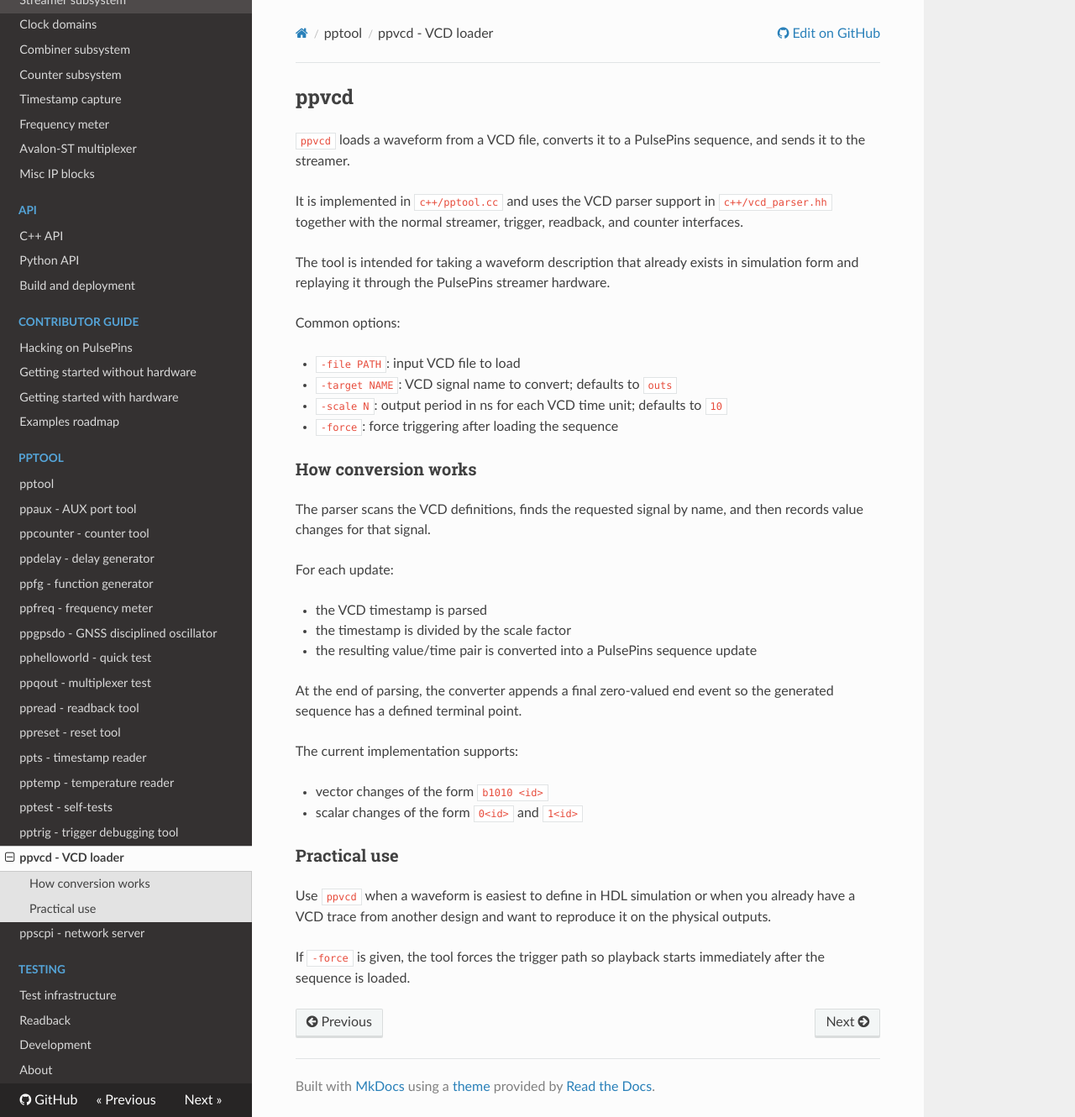
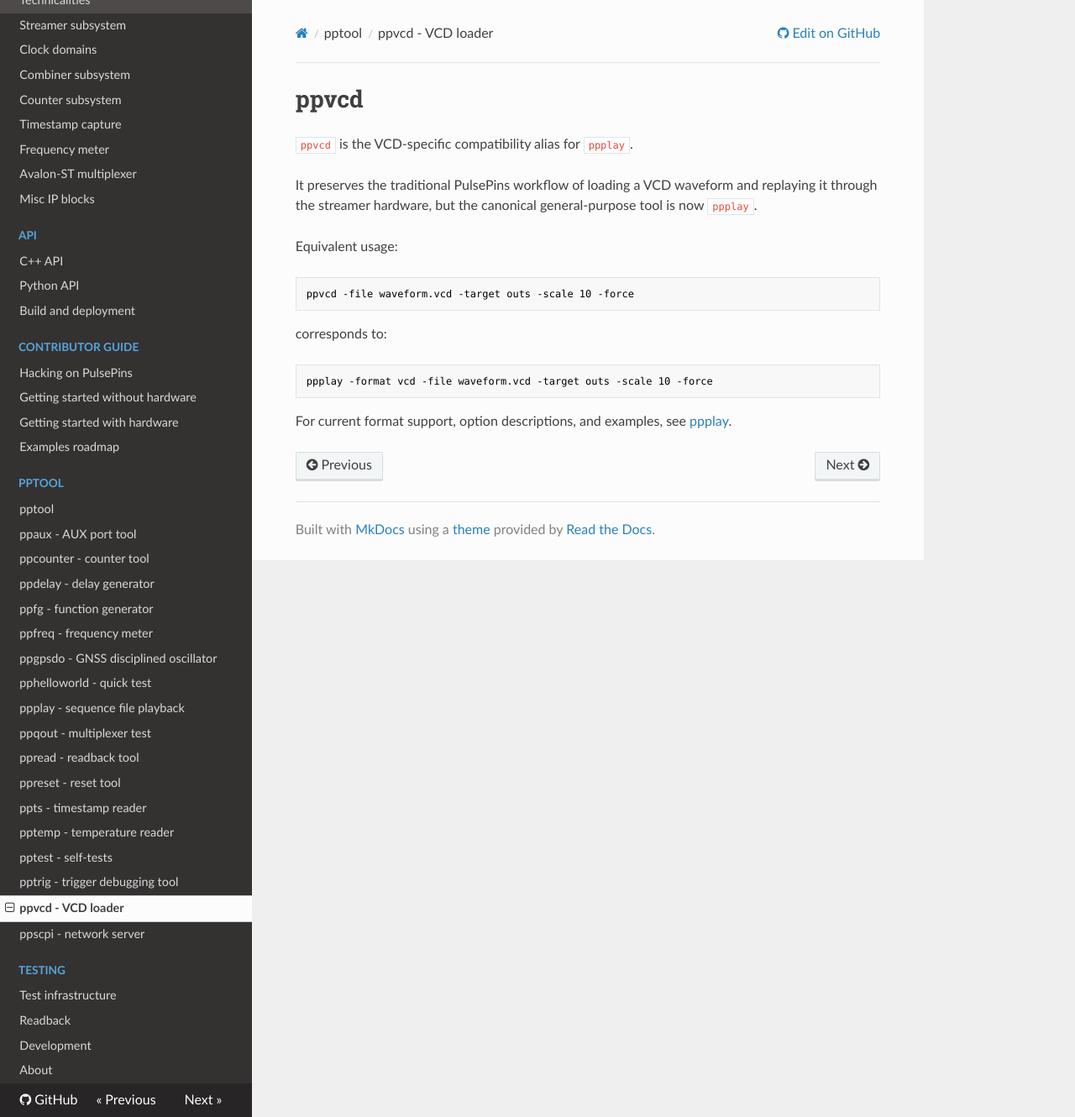
Before and after one commit to rokzitko/PulsePins, an MkDocs documentation site: the page built from docs/docs/ppvcd.md, in a window 1280 px wide and 1330 px high. Shown: the whole window at 84% size. Built offline with MkDocs 1.6.1, drawn with Linux system fonts in a browser that asks for light colours; nearby versions of some CDN libraries.

Commit message:
generalize file playback with ppplay

````diff
--- a/docs/docs/ppvcd.md
+++ b/docs/docs/ppvcd.md
@@ -1,38 +1,20 @@
-## ppvcd
+# ppvcd
 
-`ppvcd` loads a waveform from a VCD file, converts it to a PulsePins sequence, and sends it to the streamer.
+`ppvcd` is the VCD-specific compatibility alias for `ppplay`.
 
-It is implemented in `c++/pptool.cc` and uses the VCD parser support in `c++/vcd_parser.hh` together with the normal
-streamer, trigger, readback, and counter interfaces.
+It preserves the traditional PulsePins workflow of loading a VCD waveform and replaying it through
+the streamer hardware, but the canonical general-purpose tool is now `ppplay`.
 
-The tool is intended for taking a waveform description that already exists in simulation form and replaying it through the PulsePins streamer hardware.
+Equivalent usage:
 
-Common options:
+```bash
+ppvcd -file waveform.vcd -target outs -scale 10 -force
+```
 
-* `-file PATH`: input VCD file to load
-* `-target NAME`: VCD signal name to convert; defaults to `outs`
-* `-scale N`: output period in ns for each VCD time unit; defaults to `10`
-* `-force`: force triggering after loading the sequence
+corresponds to:
 
-### How conversion works
+```bash
+ppplay -format vcd -file waveform.vcd -target outs -scale 10 -force
+```
 
-The parser scans the VCD definitions, finds the requested signal by name, and then records value changes for that signal.
-
-For each update:
-
-* the VCD timestamp is parsed
-* the timestamp is divided by the scale factor
-* the resulting value/time pair is converted into a PulsePins sequence update
-
-At the end of parsing, the converter appends a final zero-valued end event so the generated sequence has a defined terminal point.
-
-The current implementation supports:
-
-* vector changes of the form `b1010 <id>`
-* scalar changes of the form `0<id>` and `1<id>`
-
-### Practical use
-
-Use `ppvcd` when a waveform is easiest to define in HDL simulation or when you already have a VCD trace from another design and want to reproduce it on the physical outputs.
-
-If `-force` is given, the tool forces the trigger path so playback starts immediately after the sequence is loaded.
+For current format support, option descriptions, and examples, see [ppplay](ppplay.md).
--- a/docs/mkdocs.yml
+++ b/docs/mkdocs.yml
@@ -33,6 +33,7 @@ nav:
     - ppfreq - frequency meter: ppfreq.md
     - ppgpsdo - GNSS disciplined oscillator: ppgpsdo.md
     - pphelloworld - quick test: pphelloworld.md
+    - ppplay - sequence file playback: ppplay.md
     - ppqout - multiplexer test: ppqout.md
     - ppread - readback tool: ppread.md
     - ppreset - reset tool: ppreset.md
````
Also changed, not shown: docs/docs/ppplay.md (added, +70 -0 lines), docs/docs/pptool.md (+3 -2 lines), 7 other files.
